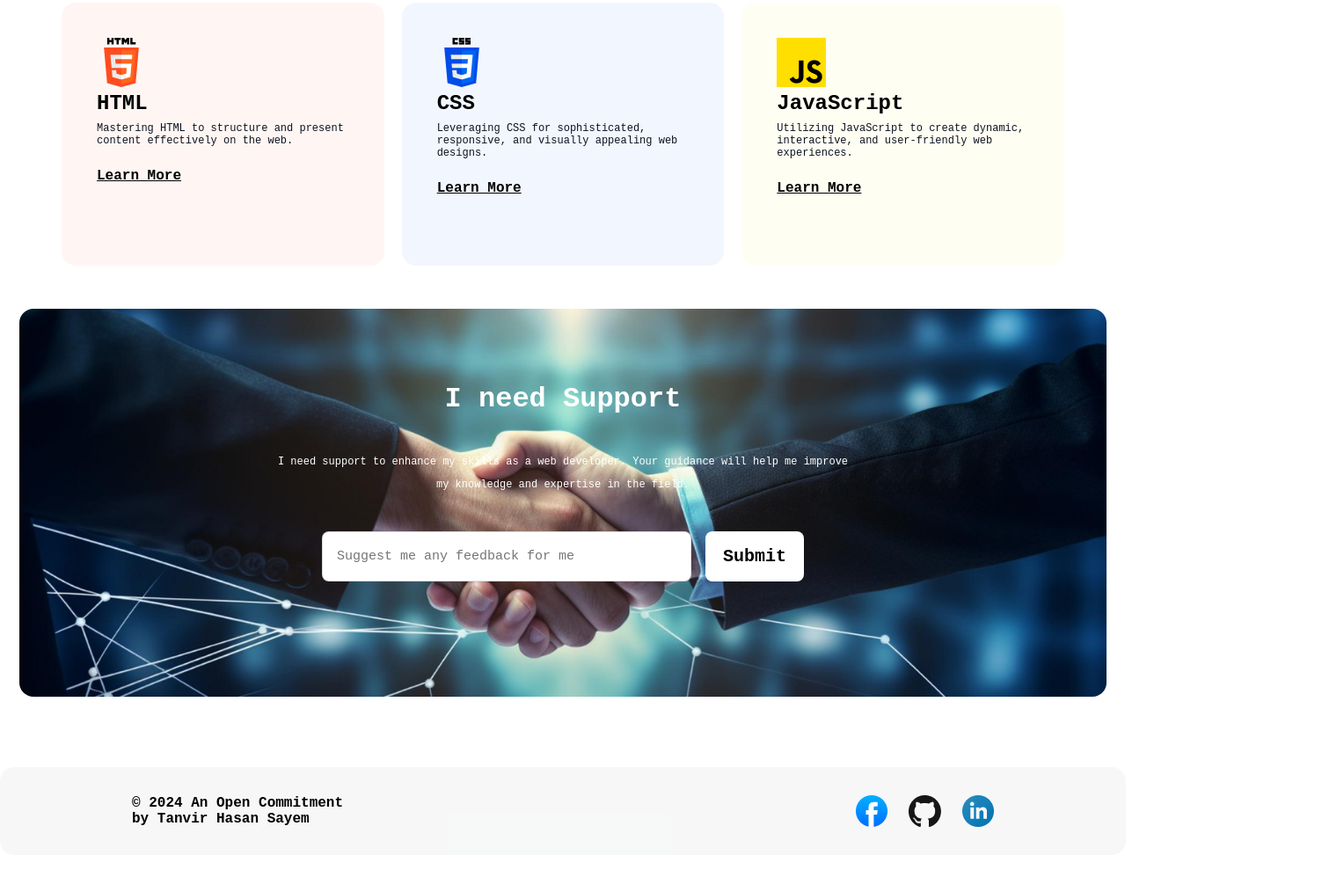
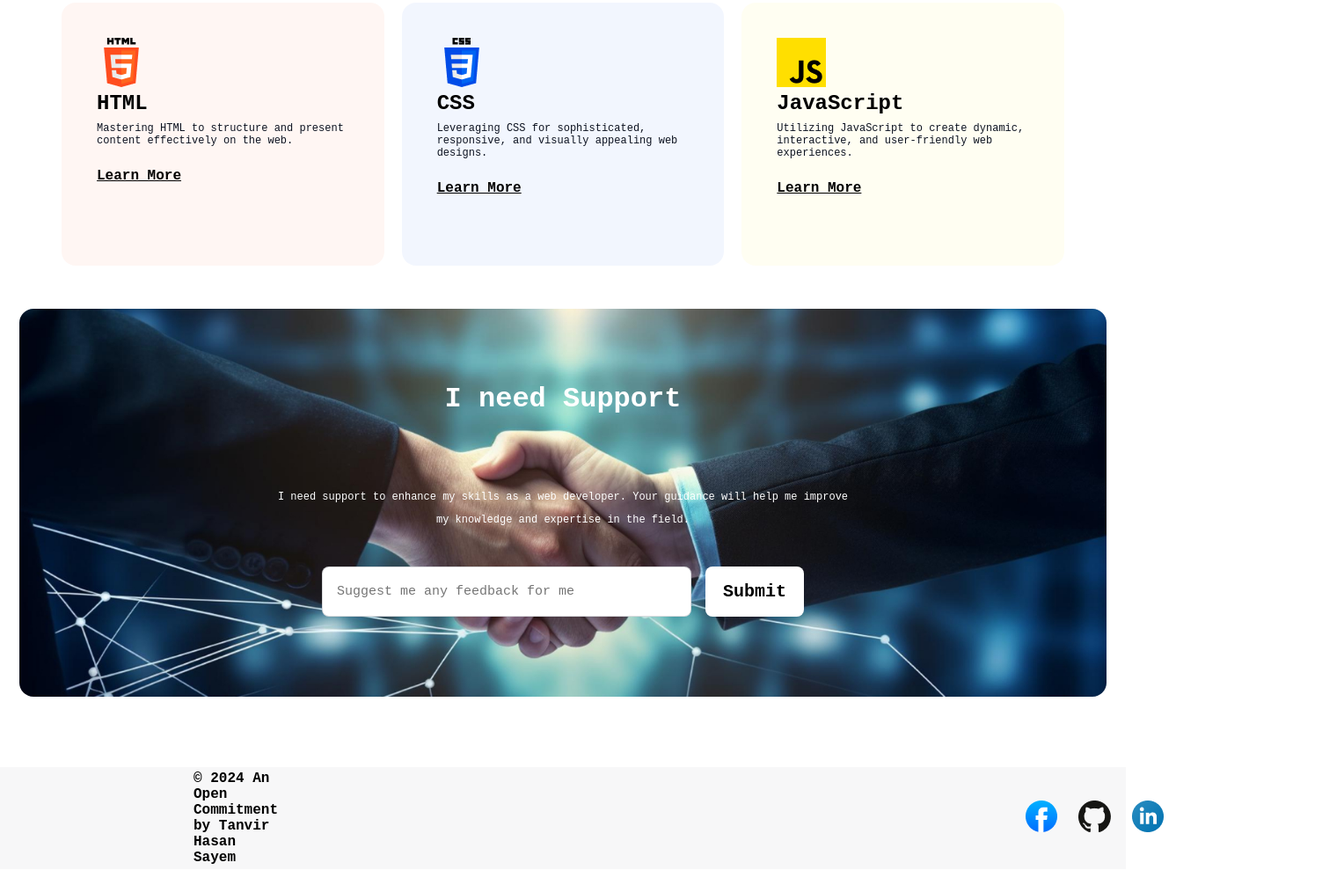
Before and after one commit to TanvirHassanSayem/Reset9_Assignment1_Protfolio, a plain HTML site: page index.html in a window 1280 px wide. Shown: the part 3394-4408 px from the top of the page at 88% size, 1503 px wide, since content can reach past the window. Before the commit the page ends 4366 px from the top, so only its background shows below. Drawn offline with Linux system fonts and the light colour scheme; a web font is replaced by a local one.

Commit message:
fitting margin

```diff
--- a/style.css
+++ b/style.css
@@ -253,7 +253,6 @@ frame{
     font-size: 32px;
     font-weight: 700;
     color: #fff;
-
     margin : 20px;
 }
 .support-description{
@@ -264,6 +263,7 @@ frame{
     letter-spacing: 0%;
     text-align: center;
     color: #FFFFFF;
+    margin-top: 80px;
 }
 .feedback {
     display: flex;
@@ -309,23 +309,25 @@ frame{
 }
 
 
-footer {
-    max-width: 1440px;
+#footer {
+    max-width:auto;
     height: 36px;
     display: flex;
     justify-content: space-between;
-    border-radius: 16px;
-    background: rgba(13, 19, 33, 0.03);
-    padding: 32px 0px;
+    background: rgba(19, 27, 47, 0.03);
+    padding: 40px ;
     margin-top: 80px;
+    align-items: center;
 }
 
 .footer {
     display: flex;
-    gap: 570px;
-    margin-left: 0;
-    margin-right: 0;
+    gap: 850px;
+    margin: 0 auto;
     justify-content: space-between;
+
+    align-items: center;
+    padding: 30px;
 
 }
 
```
